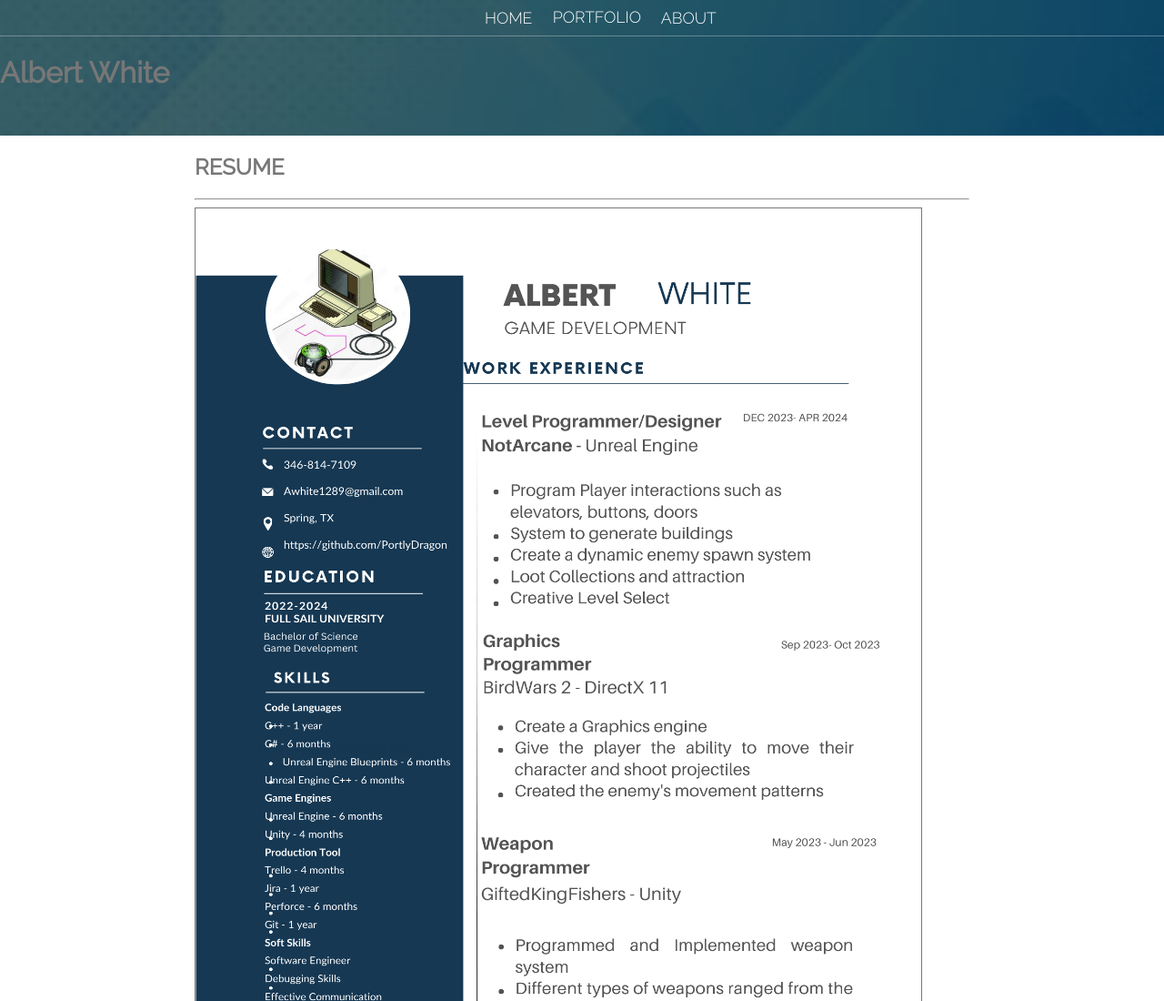
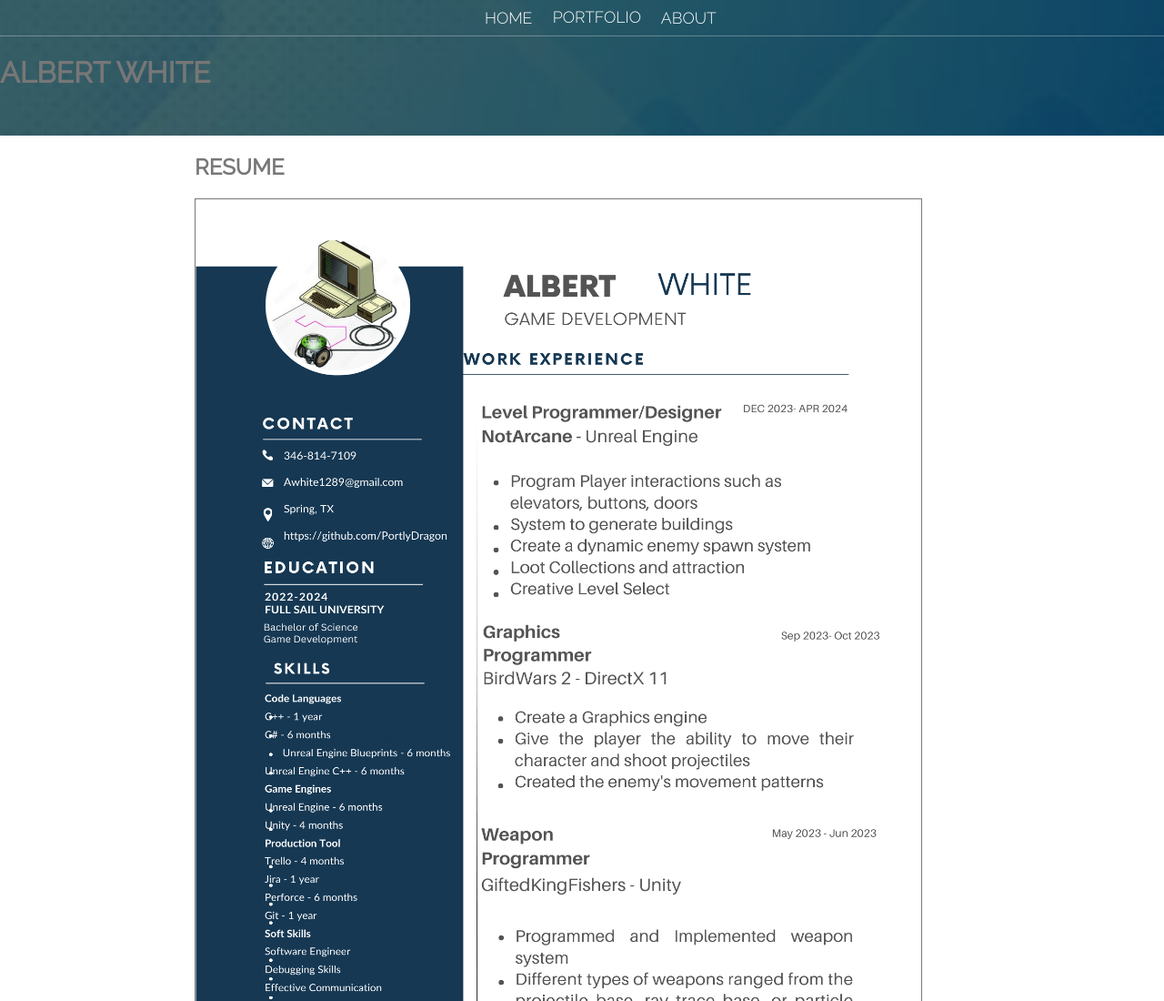
Before and after one commit to PortlyDragon/Resume, a plain HTML site: page index.html in a window 1280 px wide. Shown: the top 1100 px of the page at 91% size. Drawn offline with Linux system fonts and the light colour scheme.

Commit message:
Update index.html

```diff
--- a/index.html
+++ b/index.html
@@ -1,3 +1,4 @@
+<!-- Resume-->
 <!DOCTYPE HTML>
 <html>
 <head>
@@ -15,17 +16,14 @@
                 <li>PORTFOLIO</li> </a>
                 <a href=https://portlydragon.github.io/About />
                 <li>ABOUT</li></a>
-
             </ul>
         </nav>
-
-        <h1>Albert White</h1>
+        <h1>ALBERT WHITE</h1>
         <!-- find a background image-->
     </header>
-    <section class ="content container">
+    <section class="content container">
         <h2>RESUME </h2>
-        <hr />
-        <img src="Images/Resume.png" height="1000" width="800" border ="1" />
+        <img src="Images/Resume.png" height="1000" width="800" border="1" />
 
     </section>
 
```
